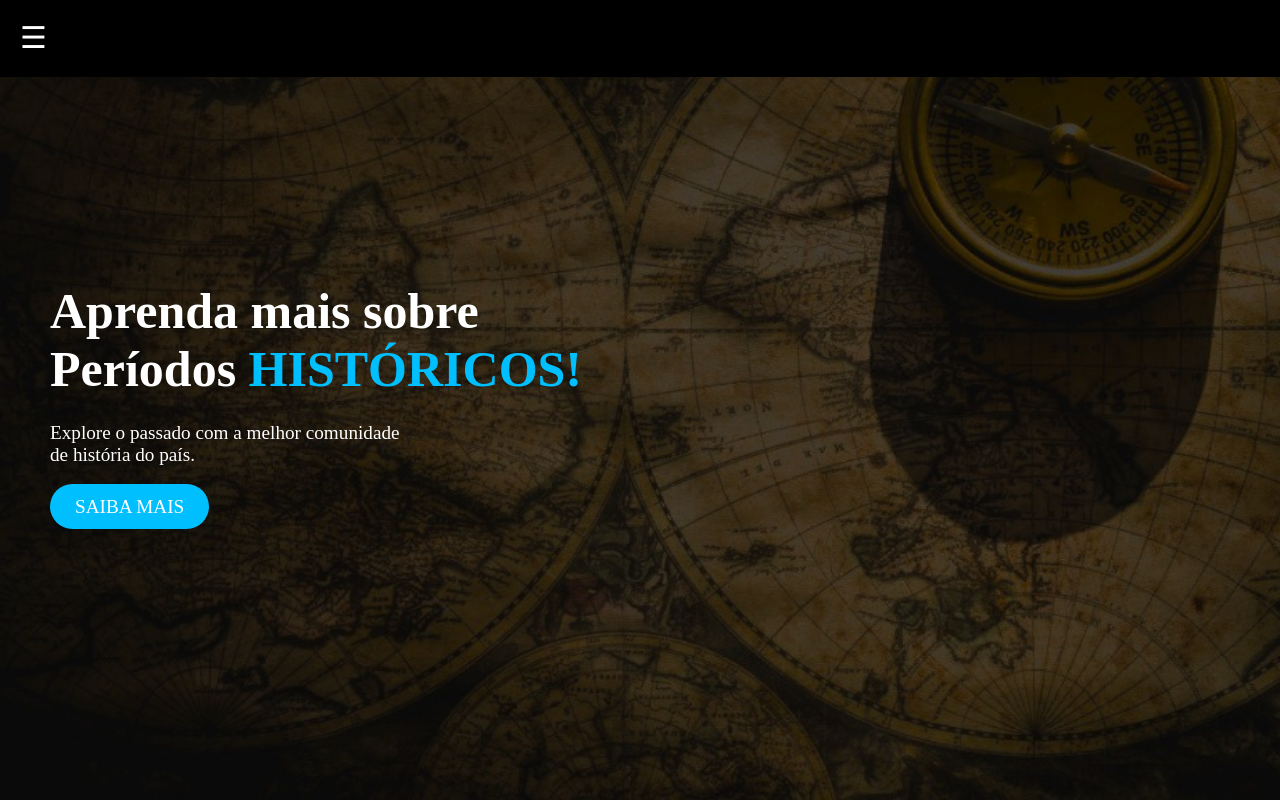
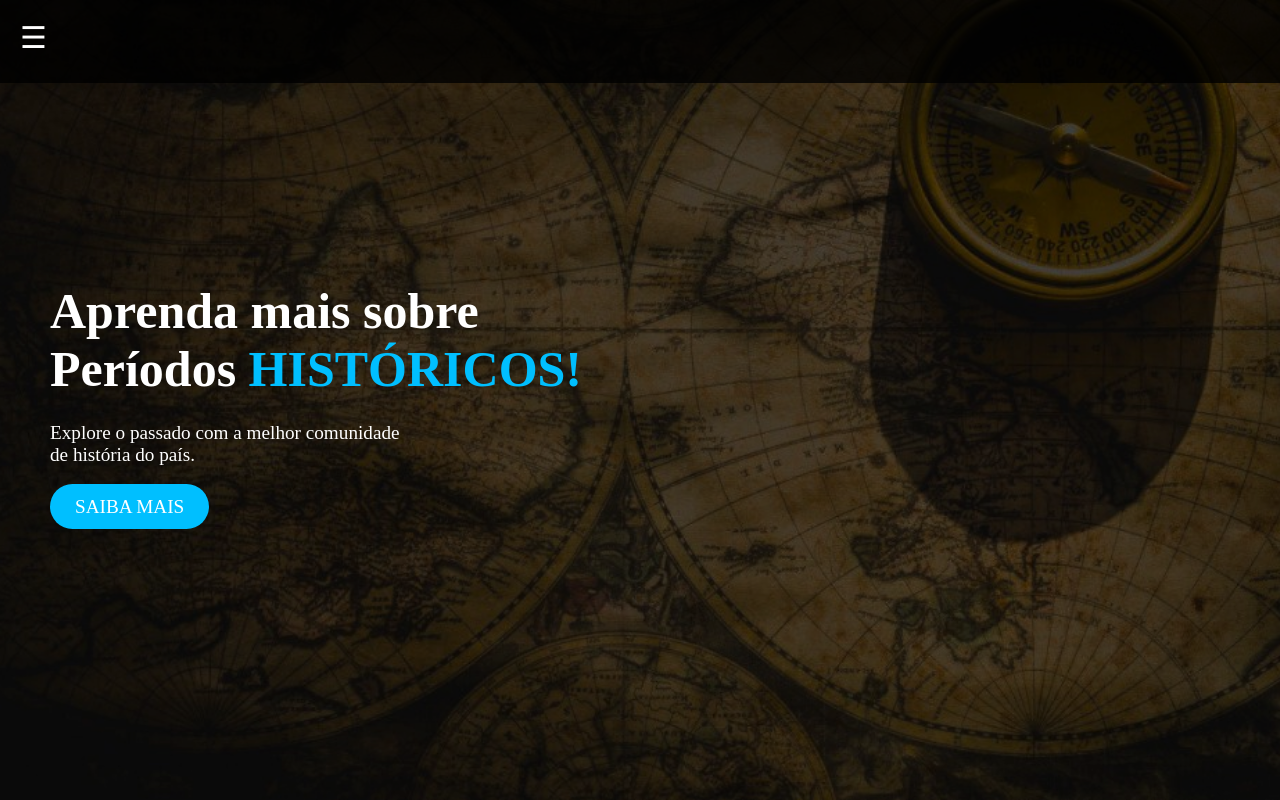
Before and after one commit to GustaHenrinque/Hist-ria, a PHP site: page / in a window 1280 px wide. Run offline with PHP 8.4, Linux system fonts and the light colour scheme.

Commit message:
atualizei

```diff
--- a/INDEX.html
+++ b/INDEX.html
@@ -27,6 +27,10 @@
             <div class="menu-toggle" id="menuToggle">
                 <span>☰</span>
             </div>
+            <div class="menu">
+
+                <a href="login.html" class="login-link">ENTRAR</a>
+            </div>
 
 
             </div>
--- a/css.css
+++ b/css.css
@@ -12,22 +12,35 @@ body {
 }
 
 header {
-    display: flex; /* Usar flexbox para o alinhamento */
-    align-items: center; /* Centralizar verticalmente */
-    background-color: #000; /* Fundo preto */
-    color: white;
-    padding: 15px 30px; /* Ajuste o padding conforme necessário */
     position: fixed;
     top: 0;
-    width: 100%;
-    z-index: 1000;
-    height: 77px;
+    width: 100vw; /* Ocupa toda a largura da tela */
+    padding: 16px 28px;
+    background-color: rgba(0, 0, 0, 0.8);
+    z-index: 10;
+}
+header a:hover {
+    color: #00bfff; /* Cor do texto ao passar o mouse */
+}
+
+header a::after {
+    content: '';
+    display: block;
+    width: 0;
+    height: 2px;
+    background: #00bfff; /* Sublinhar azul claro */
+    transition: width 0.3s;
+    margin-top: 5px;
+}
+
+header a:hover::after {
+    width: 100%; /* Efeito de sublinhado ao passar o mouse */
 }
 
 .menu {
     display: flex;
-    align-items: center; /* Centralizar verticalmente */
-    width: 100%; /* Faz com que o menu ocupe toda a largura do header */
+    justify-content: space-between;
+    width: 100%;
 }
 
 .menu-icon {
@@ -36,11 +49,13 @@ header {
     cursor: pointer;
 }
 
-
-.container {
-    display: flex;
-    position: relative;
-    z-index: 1;
+.login-link {
+    color: #ffffff;
+    text-decoration: none;
+    font-size: 16px;
+    font-weight: bold;
+    padding: 13px 20px;
+    padding-left: 1400px;
 }
 
 .sidebar {
@@ -106,6 +121,7 @@ header {
     left: 20px;
     z-index: 1002;
 }
+
 
 .hero {
     height: 100vh;
```
